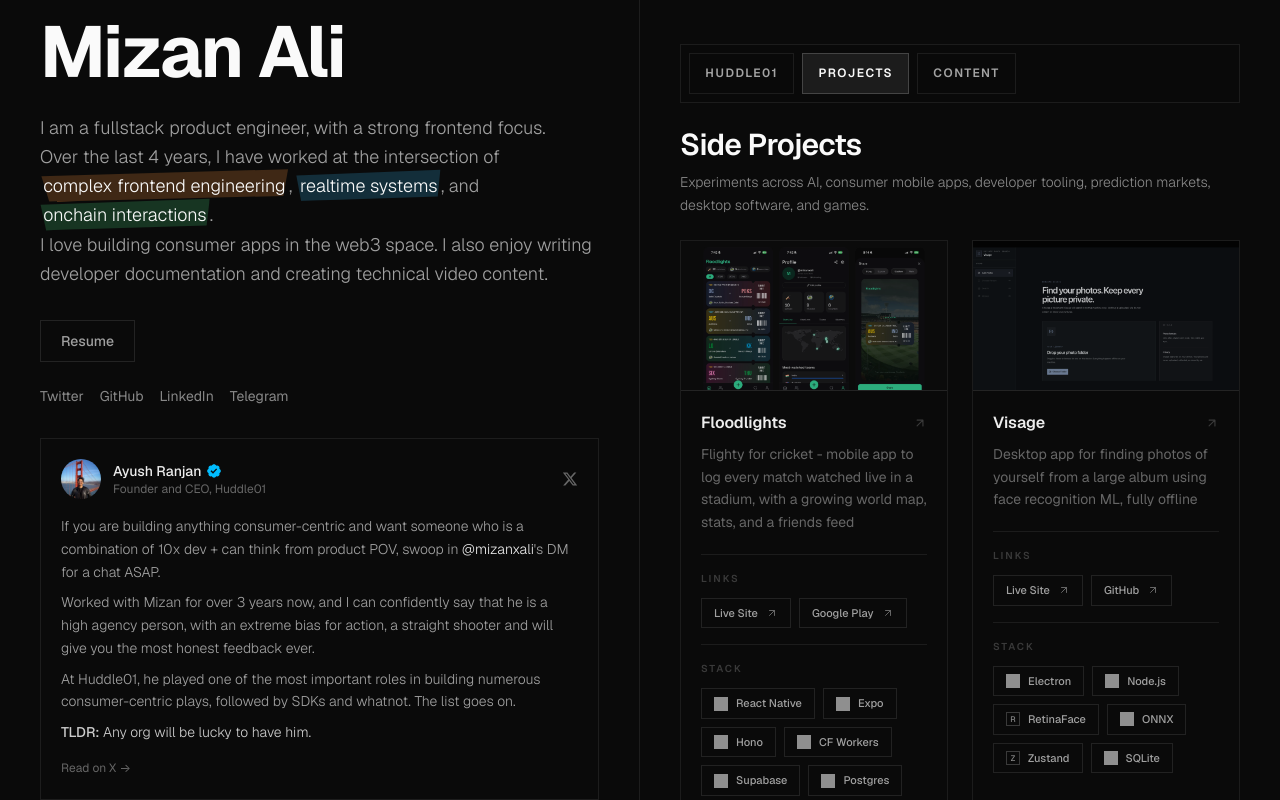
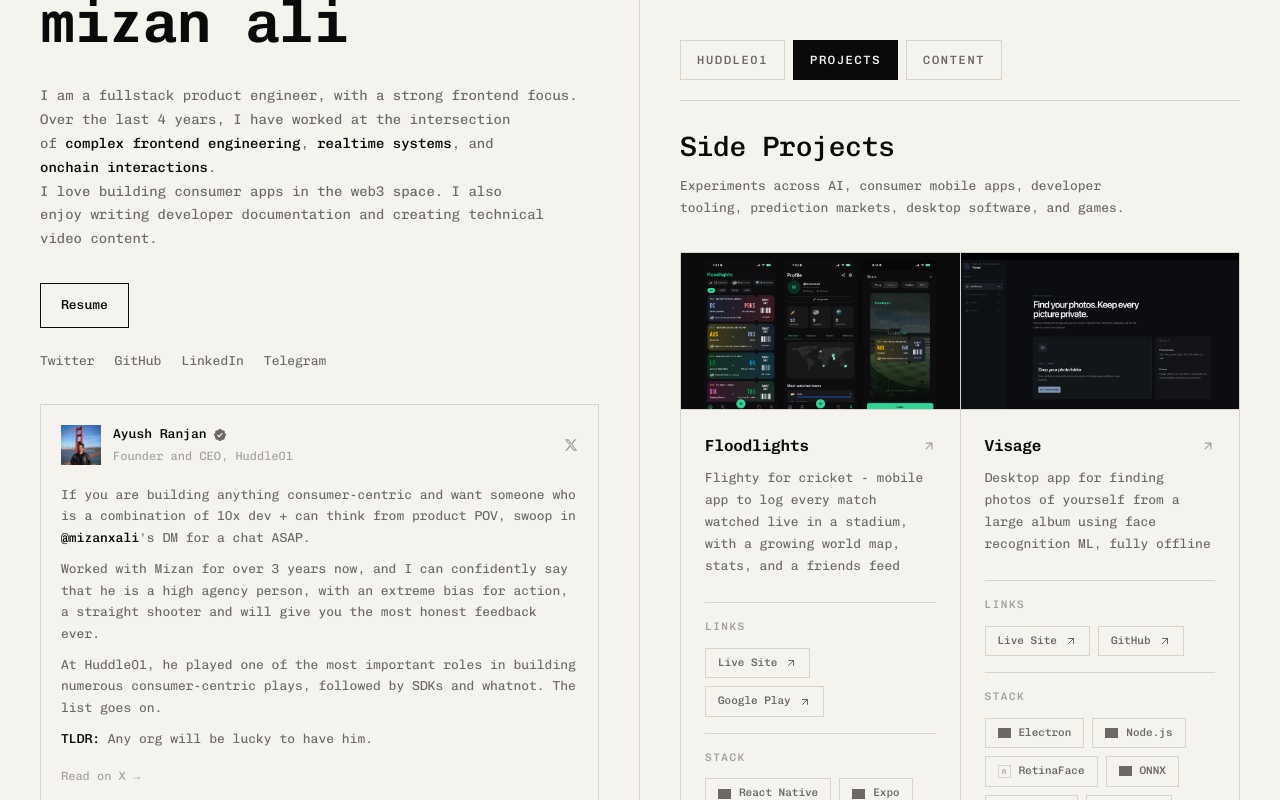
Before and after one commit to mizanxali/mizanxali.com, an Astro site: page / in a window 1280 px wide. Both pictures are taken after a click on the tab "PROJECTS". Built offline with nearby package versions, Linux system fonts and the light colour scheme; Astro itself is replaced by a stand-in of ours; grey boxes are pictures that could not be loaded.

Commit message:
design revamp

```diff
--- a/src/components/Hero.astro
+++ b/src/components/Hero.astro
@@ -3,36 +3,30 @@
 ---
 
 <section class="animate-fade-in pt-8 lg:pt-0">
-  <h1 class="mt-4 text-5xl font-bold tracking-tight leading-none md:text-7xl">
-    Mizan Ali<span
-      class="inline-block w-[3px] h-[0.85em] bg-neutral-50 ml-1 align-middle animate-blink"></span>
+  <h1
+    class="text-[clamp(36px,4.6vw,60px)] font-semibold lowercase leading-[1.02] tracking-[-0.02em] text-ink"
+  >
+    Mizan Ali<span class="caret animate-blink"></span>
   </h1>
-  <p class="mt-6 max-w-xl text-base leading-relaxed text-neutral-300 font-light md:text-lg">
+  <p class="mt-8 max-w-xl text-[14px] leading-[1.7] text-ink-faint text-pretty">
     I am a fullstack product engineer, with a strong frontend focus.<br />
     Over the last 4 years, I have worked at the intersection of
-    <span class="hero-highlight hero-highlight-frontend">complex frontend engineering</span>,
-    <span class="hero-highlight hero-highlight-realtime">realtime systems</span>, and
-    <span class="hero-highlight hero-highlight-onchain">onchain interactions</span>.<br />I love
-    building consumer apps in the web3 space. I also enjoy writing developer documentation and
-    creating technical video content.
+    <span class="em">complex frontend engineering</span>,
+    <span class="em">realtime systems</span>, and
+    <span class="em">onchain interactions</span>.<br />I love building consumer apps in the web3
+    space. I also enjoy writing developer documentation and creating technical video content.
   </p>
   <div class="mt-8 flex flex-wrap items-center gap-3">
-    <a
-      href={site.resumeUrl}
-      target="_blank"
-      rel="noopener noreferrer"
-      class="border border-white/10 px-5 py-2.5 text-sm font-medium text-neutral-300 transition-all duration-300 hover:border-white/20 hover:text-neutral-50"
-      >Resume</a
-    >
+    <a href={site.resumeUrl} target="_blank" rel="noopener noreferrer" class="btn">Resume</a>
   </div>
-  <div class="mt-6 flex flex-wrap gap-4">
+  <div class="mt-6 flex flex-wrap gap-5">
     {
       socialLinks.map((link) => (
         <a
           href={link.url}
           target="_blank"
           rel="noopener noreferrer"
-          class="text-sm text-neutral-400 transition-colors duration-300 hover:text-white"
+          class="text-[13px] text-ink-faint transition-colors duration-100 hover:text-accent"
         >
           {link.label}
         </a>
--- a/src/components/ProjectCard.astro
+++ b/src/components/ProjectCard.astro
@@ -15,48 +15,44 @@
 ---
 
 <article
-  class="group scroll-animate overflow-hidden border border-white/8 bg-neutral-950/80 transition-all duration-500 hover:border-white/16 hover:bg-neutral-900/80"
+  class="group cell cell-interactive scroll-animate"
   style={`transition-delay: ${index * 50}ms`}
 >
-  <div class="relative aspect-[16/9] overflow-hidden border-b border-white/8 bg-neutral-900">
+  <div class="relative aspect-[16/9] overflow-hidden border-b border-rule bg-panel">
     {
       project.image ? (
         <img
           src={project.image}
           alt={project.name}
           loading="lazy"
-          class="absolute inset-0 h-full w-full object-cover object-top opacity-80 transition-all duration-500 group-hover:scale-[1.03] group-hover:opacity-100"
+          class="absolute inset-0 h-full w-full object-cover object-top transition-transform duration-500 group-hover:scale-[1.03]"
         />
       ) : (
-        <div class="absolute inset-0 flex items-center justify-center bg-[linear-gradient(135deg,#101010_0%,#171717_50%,#0a0a0a_100%)]">
-          <div class="flex h-14 w-14 items-center justify-center border border-white/12 text-xl font-medium text-neutral-200">
+        <div class="absolute inset-0 flex items-center justify-center">
+          <div class="flex h-14 w-14 items-center justify-center border border-rule text-[15px] text-ink-faint">
             &lt;/&gt;
           </div>
         </div>
       )
     }
   </div>
-  <div class="p-5">
+  <div class="p-6">
     <div class="flex items-center justify-between gap-4">
-      <h4
-        class="text-base font-semibold text-neutral-100 transition-colors group-hover:text-white"
-      >
+      <h4 class="text-[16px] font-semibold tracking-[-0.01em] text-ink">
         {project.name}
       </h4>
       {
         showArrow && (
-          <ArrowUpRight class="h-3.5 w-3.5 shrink-0 text-neutral-600 transition-colors group-hover:text-neutral-300" />
+          <ArrowUpRight class="h-3.5 w-3.5 shrink-0 text-ink-ghost transition-colors duration-100 group-hover:text-ink" />
         )
       }
     </div>
-    <p
-      class="mt-2 text-sm leading-relaxed text-neutral-500 transition-colors group-hover:text-neutral-400"
-    >
+    <p class="mt-2.5 max-w-[42ch] text-[13px] leading-[1.7] text-ink-faint">
       {project.description}
     </p>
 
-    <div class="mt-5 border-t border-white/8 pt-4">
-      <p class="text-[10px] font-semibold uppercase tracking-[0.2em] text-neutral-600">Links</p>
+    <div class="mt-6 border-t border-rule pt-4">
+      <p class="label">Links</p>
       <div class="mt-3 flex flex-wrap gap-2">
         {
           project.links.map((link) => (
@@ -64,18 +60,18 @@
               href={link.url}
               target="_blank"
               rel="noopener noreferrer"
-              class="inline-flex items-center gap-2 border border-white/10 px-3 py-1.5 text-[11px] font-medium text-neutral-300 transition-all duration-300 hover:border-white/20 hover:bg-white/4 hover:text-white"
+              class="inline-flex items-center gap-2 border border-rule px-3 py-1.5 text-[11px] font-medium text-ink-faint transition-colors duration-100 hover:border-ink hover:bg-ink hover:text-bg"
             >
               <span>{link.label}</span>
-              <ArrowUpRight class="h-3 w-3 text-neutral-500 transition-colors group-hover:text-neutral-300" />
+              <ArrowUpRight class="h-3 w-3" />
             </a>
           ))
         }
       </div>
     </div>
 
-    <div class="mt-4 border-t border-white/8 pt-4">
-      <p class="text-[10px] font-semibold uppercase tracking-[0.2em] text-neutral-600">Stack</p>
+    <div class="mt-4 border-t border-rule pt-4">
+      <p class="label">Stack</p>
       <div class="mt-3 flex flex-wrap gap-2">
         {project.tech.map((tech) => <TechBadge tech={tech} />)}
       </div>
--- a/src/components/Sidebar.astro
+++ b/src/components/Sidebar.astro
@@ -4,7 +4,7 @@
 ---
 
 <aside
-  class="border-b border-white/8 px-6 py-8 lg:flex lg:h-screen lg:flex-col lg:justify-center lg:border-b-0 lg:border-r lg:px-10 lg:py-10"
+  class="border-b border-rule px-6 py-8 lg:flex lg:h-screen lg:flex-col lg:justify-center lg:overflow-y-auto lg:border-b-0 lg:border-r lg:px-10 lg:py-10"
 >
   <div>
     <Hero />
--- a/src/components/TechBadge.astro
+++ b/src/components/TechBadge.astro
@@ -8,35 +8,20 @@
 const { tech } = Astro.props;
 
 const meta = techMeta[tech];
-const iconUrl = meta?.slug
-  ? `https://cdn.simpleicons.org/${meta.slug}${meta.color ? `/${meta.color}` : ""}`
-  : null;
+// The mark is used as a mask, so only its silhouette matters — the brand
+// color the CDN paints it in is discarded and the ink token takes over.
+const iconUrl = meta?.slug ? `https://cdn.simpleicons.org/${meta.slug}` : null;
 ---
 
 <span
-  class="inline-flex items-center gap-2 border border-white/10 px-3 py-1.5 text-[11px] font-medium text-neutral-300"
+  class="inline-flex items-center gap-2 border border-rule px-3 py-1.5 text-[11px] font-medium text-ink-faint"
 >
   {
     iconUrl ? (
-      <>
-        <img
-          src={iconUrl}
-          alt=""
-          loading="lazy"
-          class="h-3.5 w-3.5 opacity-90"
-          onerror="this.style.display='none'; this.nextElementSibling.style.display='flex';"
-        />
-        <span class="hidden h-3.5 w-3.5 items-center justify-center border border-white/20 text-[7px] uppercase leading-none text-neutral-400">
-          {meta?.fallback ?? tech.slice(0, 2)}
-        </span>
-      </>
-    ) : meta?.fallback ? (
-      <span class="flex h-3.5 w-3.5 items-center justify-center border border-white/20 text-[7px] uppercase leading-none text-neutral-400">
-        {meta.fallback}
-      </span>
+      <span class="tech-icon" style={`--icon: url('${iconUrl}')`} aria-hidden="true" />
     ) : (
-      <span class="flex h-3.5 w-3.5 items-center justify-center border border-white/20 text-[8px] uppercase text-neutral-400">
-        {tech.slice(0, 1)}
+      <span class="tech-fallback" aria-hidden="true">
+        {meta?.fallback ?? tech.slice(0, 1)}
       </span>
     )
   }
--- a/src/components/Testimonial.astro
+++ b/src/components/Testimonial.astro
@@ -9,7 +9,7 @@
     href={testimonial.url}
     target="_blank"
     rel="noopener noreferrer"
-    class="group block border border-white/8 bg-neutral-950/80 p-5 transition-all duration-300 hover:border-white/16 hover:bg-neutral-900/80"
+    class="group relative block border border-rule bg-bg p-5 cell-interactive"
   >
     <div class="flex items-center gap-3">
       <img
@@ -18,26 +18,26 @@
         width="40"
         height="40"
         loading="lazy"
-        class="h-10 w-10 shrink-0 rounded-full object-cover"
+        class="h-10 w-10 shrink-0 object-cover"
       />
       <div class="min-w-0">
-        <div class="flex items-center gap-1">
-          <span class="text-sm font-medium text-neutral-100">{testimonial.author}</span>
-          <VerifiedBadge class="h-4 w-4 shrink-0 text-sky-400" />
+        <div class="flex items-center gap-1.5">
+          <span class="text-[13px] font-medium text-ink">{testimonial.author}</span>
+          <VerifiedBadge class="h-3.5 w-3.5 shrink-0 text-ink-faint" />
         </div>
-        <p class="text-xs text-neutral-500">{testimonial.role}</p>
+        <p class="mt-0.5 text-[12px] text-ink-ghost">{testimonial.role}</p>
       </div>
       <span
-        class="ml-auto shrink-0 text-neutral-500 transition-colors duration-300 group-hover:text-neutral-200"
+        class="ml-auto shrink-0 text-ink-ghost transition-colors duration-100 group-hover:text-ink"
       >
-        <XLogo class="h-4 w-4" />
+        <XLogo class="h-3.5 w-3.5" />
       </span>
     </div>
-    <div class="mt-4 space-y-2 text-sm font-light leading-relaxed text-neutral-300">
+    <div class="mt-5 space-y-2.5 text-[13px] leading-[1.65] text-ink-faint">
       <p>
         If you are building anything consumer-centric and want someone who is a combination of 10x
         dev + can think from product POV, swoop in
-        <span class="text-neutral-100">@mizanxali</span>'s DM for a chat ASAP.
+        <span class="em">@mizanxali</span>'s DM for a chat ASAP.
       </p>
       <p>
         Worked with Mizan for over 3 years now, and I can confidently say that he is a high agency
@@ -48,12 +48,12 @@
         At Huddle01, he played one of the most important roles in building numerous
         consumer-centric plays, followed by SDKs and whatnot. The list goes on.
       </p>
-      <p class="text-neutral-200">
-        <span class="font-medium">TLDR:</span> Any org will be lucky to have him.
+      <p>
+        <span class="em">TLDR:</span> Any org will be lucky to have him.
       </p>
     </div>
     <span
-      class="mt-4 inline-block text-xs text-neutral-500 transition-colors duration-300 group-hover:text-neutral-200"
+      class="mt-4 inline-block text-[12px] text-ink-ghost transition-colors duration-100 group-hover:text-accent"
       >Read on X →</span
     >
   </a>
--- a/src/components/WorkPanel.astro
+++ b/src/components/WorkPanel.astro
@@ -19,8 +19,12 @@
   hidden={hidden}
 >
   <div class="scroll-animate">
-    <h3 class="text-2xl font-semibold tracking-tight md:text-3xl">{title}</h3>
-    <p class="mt-2 max-w-2xl text-sm font-light leading-relaxed text-neutral-400">
+    <h3
+      class="text-[clamp(20px,4.2vw,28px)] font-medium leading-[1.25] tracking-[-0.01em] text-ink"
+    >
+      {title}
+    </h3>
+    <p class="mt-3 max-w-[62ch] text-[13px] leading-[1.7] text-ink-faint">
       {description}
     </p>
   </div>
--- a/src/components/WorkTabs.astro
+++ b/src/components/WorkTabs.astro
@@ -2,9 +2,14 @@
 import { workTabs } from "../data/site";
 ---
 
-<div class="sticky top-0 z-20 -mx-2 px-2 pb-6 pt-1">
-  <div class="border border-white/8 bg-neutral-950/85 p-2 backdrop-blur">
-    <div class="flex flex-wrap gap-2" role="tablist" aria-label="Work sections">
+{/* The bar carries the pane's top padding so that when it sticks, its opaque
+    fill covers everything scrolling underneath. */}
+<div class="sticky top-0 z-20 -mx-2 bg-bg px-2 pt-8 pb-7 lg:pt-10">
+  <div
+    class="flex flex-wrap gap-2 border-b border-rule pb-5"
+    role="tablist"
+    aria-label="Work sections"
+  >
     {
       workTabs.map((tab, i) => (
         <button
@@ -23,4 +28,3 @@
     }
   </div>
 </div>
-</div>
--- a/src/layouts/BaseLayout.astro
+++ b/src/layouts/BaseLayout.astro
@@ -9,23 +9,26 @@
 const { title, description } = Astro.props;
 ---
 
-<html lang="en" class="dark">
+<html lang="en">
   <head>
     <meta charset="utf-8" />
     <meta name="viewport" content="width=device-width, initial-scale=1" />
     <title>{title}</title>
     <meta name="description" content={description} />
+    <meta name="theme-color" content="#f5f3ee" media="(prefers-color-scheme: light)" />
+    <meta name="theme-color" content="#111110" media="(prefers-color-scheme: dark)" />
     <link rel="icon" href="/favicon.ico" sizes="any" />
-    <link rel="preconnect" href="https://fonts.googleapis.com" />
-    <link rel="preconnect" href="https://fonts.gstatic.com" crossorigin />
     <link
-      href="https://fonts.googleapis.com/css2?family=Geist:wght@300;400;500;600;700&display=swap"
-      rel="stylesheet"
+      rel="preload"
+      href="/fonts/ChivoMono-VariableFont_wght.ttf"
+      as="font"
+      type="font/ttf"
+      crossorigin
     />
     <script defer src="https://assets.onedollarstats.com/stonks.js"></script>
   </head>
   <body
-    class="bg-neutral-950 text-neutral-50 font-geist antialiased selection:bg-white/20 lg:overflow-hidden"
+    class="bg-bg text-ink font-mono antialiased selection:bg-ink selection:text-bg lg:overflow-hidden"
   >
     <slot />
   </body>
--- a/src/pages/index.astro
+++ b/src/pages/index.astro
@@ -10,7 +10,7 @@
 import { personalProjects } from "../data/personalProjects";
 import { site } from "../data/site";
 
-const gridClass = "mt-6 grid grid-cols-1 gap-6 xl:grid-cols-2";
+const gridClass = "mt-8 cell-grid";
 ---
 
 <BaseLayout title={site.title} description={site.description}>
@@ -18,7 +18,10 @@
     <div class="lg:grid lg:h-screen lg:grid-cols-2">
       <Sidebar />
 
-      <main id="content-pane" class="px-6 py-8 lg:h-screen lg:overflow-y-auto lg:px-10 lg:py-10">
+      <main
+        id="content-pane"
+        class="px-6 pb-8 lg:h-screen lg:overflow-y-auto lg:px-10 lg:pb-10"
+      >
         <section id="work" class="scroll-mt-24">
           <div class="max-w-4xl">
             <WorkTabs />
@@ -51,13 +54,12 @@
                 }
               </div>
 
-              <p class="mt-5 text-sm font-light text-neutral-500 scroll-animate">
+              <p class="scroll-animate mt-6 text-[13px] leading-[1.7] text-ink-faint">
                 + more on <a
                   href={site.githubUrl}
                   target="_blank"
                   rel="noopener noreferrer"
-                  class="text-neutral-300 underline decoration-neutral-700 underline-offset-4 transition-all duration-300 hover:text-white hover:decoration-neutral-400"
-                  >GitHub</a
+                  class="link">GitHub</a
                 >
               </p>
             </WorkPanel>
--- a/src/styles/components.css
+++ b/src/styles/components.css
@@ -1,74 +1,107 @@
-/* Hero */
+/* Type */
 
-.hero-highlight {
-  position: relative;
-  display: inline-block;
-  padding: 0 0.18em;
-  color: rgb(250 250 250);
-  isolation: isolate;
+/* Emphasis inside body copy: ink weight, no fills and no glows. Accent is
+   held back for the caret, hovers, and the card edge. */
+.em {
+  color: var(--ink);
+  font-weight: 500;
 }
 
-.hero-highlight::before {
-  content: "";
-  position: absolute;
-  inset: -0.1em -0.08em 0;
-  background: var(--highlight-fill);
-  clip-path: polygon(1% 18%, 99% 6%, 97% 92%, 4% 100%);
-  box-shadow:
-    0 0 0 1px var(--highlight-border),
-    0 0 24px var(--highlight-glow);
-  transform: rotate(-0.8deg);
-  transform-origin: center;
-  z-index: -1;
+.caret {
+  display: inline-block;
+  width: 3px;
+  height: 0.8em;
+  margin-left: 0.12em;
+  background: var(--accent);
+  vertical-align: baseline;
 }
 
-.hero-highlight-frontend {
-  --highlight-fill: rgba(251, 146, 60, 0.22);
-  --highlight-border: rgba(251, 146, 60, 0.34);
-  --highlight-glow: rgba(251, 146, 60, 0.24);
+/* Small uppercase label that opens a block — the eyebrow treatment. */
+.label {
+  font-size: 11px;
+  font-weight: 500;
+  letter-spacing: 0.14em;
+  text-transform: uppercase;
+  color: var(--ink-ghost);
 }
 
-.hero-highlight-realtime {
-  --highlight-fill: rgba(56, 189, 248, 0.2);
-  --highlight-border: rgba(56, 189, 248, 0.32);
-  --highlight-glow: rgba(56, 189, 248, 0.22);
+/* Buttons — 1px ink border, sharp corners, instant ink/background
+   inversion on hover. Never accent-filled. */
+.btn {
+  display: inline-flex;
+  align-items: center;
+  gap: 10px;
+  font-size: 13px;
+  font-weight: 500;
+  padding: 12px 20px;
+  border: 1px solid var(--ink);
+  background: transparent;
+  color: var(--ink);
+  text-decoration: none;
+  cursor: pointer;
+  transition:
+    background 0.12s,
+    color 0.12s;
 }
 
-.hero-highlight-onchain {
-  --highlight-fill: rgba(74, 222, 128, 0.2);
-  --highlight-border: rgba(74, 222, 128, 0.32);
-  --highlight-glow: rgba(74, 222, 128, 0.22);
+.btn:hover {
+  background: var(--ink);
+  color: var(--bg);
+}
+
+.btn:focus-visible {
+  outline: 2px solid var(--accent);
+  outline-offset: 2px;
+}
+
+/* Inline text link */
+.link {
+  color: var(--ink);
+  text-decoration: underline;
+  text-decoration-color: var(--rule);
+  text-underline-offset: 4px;
+  text-decoration-thickness: 1px;
+  transition:
+    color 0.12s ease,
+    text-decoration-color 0.12s ease;
+}
+
+.link:hover {
+  color: var(--accent);
+  text-decoration-color: var(--accent);
 }
 
 /* Work tabs */
 
 .work-tab {
-  border: 1px solid rgba(250, 250, 250, 0.08);
-  padding: 0.65rem 0.95rem;
-  font-size: 0.75rem;
-  font-weight: 600;
-  letter-spacing: 0.12em;
+  border: 1px solid var(--rule);
+  background: transparent;
+  padding: 10px 16px;
+  font-size: 12px;
+  font-weight: 500;
+  letter-spacing: 0.14em;
   text-transform: uppercase;
-  color: rgb(163 163 163);
+  color: var(--ink-faint);
+  cursor: pointer;
   transition:
-    border-color 0.25s ease,
-    background-color 0.25s ease,
-    color 0.25s ease;
+    border-color 0.12s,
+    background-color 0.12s,
+    color 0.12s;
 }
 
 .work-tab:hover {
-  border-color: rgba(250, 250, 250, 0.18);
-  color: rgb(245 245 245);
+  border-color: var(--ink);
+  color: var(--ink);
 }
 
 .work-tab[aria-selected="true"] {
-  border-color: rgba(250, 250, 250, 0.18);
-  background: rgba(250, 250, 250, 0.08);
-  color: rgb(250 250 250);
+  border-color: var(--ink);
+  background: var(--ink);
+  color: var(--bg);
 }
 
 .work-tab:focus-visible {
-  outline: 2px solid rgba(250, 250, 250, 0.24);
+  outline: 2px solid var(--accent);
   outline-offset: 2px;
 }
 
@@ -76,23 +109,104 @@
   display: none;
 }
 
-/* Desktop content pane */
+/* Structure is drawn: grids of cells sharing one 1px rule between them. */
 
-#content-pane {
-  scrollbar-width: thin;
-  scrollbar-color: rgba(250, 250, 250, 0.14) transparent;
+.cell-grid {
+  display: grid;
+  grid-template-columns: 1fr;
+  border-top: 1px solid var(--rule);
+  border-left: 1px solid var(--rule);
 }
 
-#content-pane::-webkit-scrollbar {
+@media (min-width: 1280px) {
+  .cell-grid {
+    grid-template-columns: repeat(2, 1fr);
+  }
+}
+
+.cell {
+  position: relative;
+  display: flex;
+  flex-direction: column;
+  border-right: 1px solid var(--rule);
+  border-bottom: 1px solid var(--rule);
+  background: var(--bg);
+}
+
+/* Hover lifts the cell onto the raised fill and marks it with a 2px accent
+   edge — the only place accent carries weight in a card. */
+.cell-interactive {
+  transition: background-color 0.12s;
+}
+
+.cell-interactive::before {
+  content: "";
+  position: absolute;
+  left: 0;
+  top: 0;
+  bottom: 0;
+  width: 2px;
+  background: var(--accent);
+  opacity: 0;
+  transition: opacity 0.12s;
+  pointer-events: none;
+  z-index: 2;
+}
+
+.cell-interactive:hover {
+  background: var(--panel);
+}
+
+.cell-interactive:hover::before {
+  opacity: 1;
+}
+
+/* Tech badges — brand marks are masked to ink so the row stays monochrome. */
+
+.tech-icon {
+  width: 13px;
+  height: 13px;
+  flex-shrink: 0;
+  background-color: var(--ink-faint);
+  -webkit-mask: var(--icon) center / contain no-repeat;
+  mask: var(--icon) center / contain no-repeat;
+}
+
+.tech-fallback {
+  display: flex;
+  width: 13px;
+  height: 13px;
+  flex-shrink: 0;
+  align-items: center;
+  justify-content: center;
+  border: 1px solid var(--rule);
+  font-size: 7px;
+  line-height: 1;
+  text-transform: uppercase;
+  color: var(--ink-ghost);
+}
+
+/* Desktop panes */
+
+#content-pane,
+aside {
+  scrollbar-width: thin;
+  scrollbar-color: var(--ink-ghost) transparent;
+}
+
+#content-pane::-webkit-scrollbar,
+aside::-webkit-scrollbar {
   width: 10px;
 }
 
-#content-pane::-webkit-scrollbar-track {
+#content-pane::-webkit-scrollbar-track,
+aside::-webkit-scrollbar-track {
   background: transparent;
 }
 
-#content-pane::-webkit-scrollbar-thumb {
+#content-pane::-webkit-scrollbar-thumb,
+aside::-webkit-scrollbar-thumb {
   border: 3px solid transparent;
-  background: rgba(250, 250, 250, 0.14);
+  background: var(--ink-ghost);
   background-clip: content-box;
 }
--- /dev/null
+++ b/src/styles/fonts.css
@@ -0,0 +1,18 @@
+/* One typeface for everything — headlines, body, UI. Ships from public/fonts,
+   copied from iii so the two sites render identically. */
+
+@font-face {
+  font-family: "Chivo Mono";
+  src: url("/fonts/ChivoMono-VariableFont_wght.ttf") format("truetype-variations");
+  font-weight: 100 900;
+  font-style: normal;
+  font-display: swap;
+}
+
+@font-face {
+  font-family: "Chivo Mono";
+  src: url("/fonts/ChivoMono-Italic-VariableFont_wght.ttf") format("truetype-variations");
+  font-weight: 100 900;
+  font-style: italic;
+  font-display: swap;
+}
--- a/src/styles/global.css
+++ b/src/styles/global.css
@@ -1,26 +1,49 @@
 @import "tailwindcss";
+@import "./fonts.css";
+@import "./tokens.css";
 @import "./animations.css";
 @import "./components.css";
 
+/* Tailwind's stock palette and radius scale are cleared out: every color has
+   to come from a token (see tokens.css), and the idiom is sharp rectangles. */
 @theme {
-  --font-geist: "Geist", system-ui, -apple-system, sans-serif;
-  --color-neutral-950: #0a0a0a;
-  --color-neutral-900: #111111;
-  --color-neutral-800: #1a1a1a;
-  --color-neutral-700: #2a2a2a;
-  --color-neutral-600: #3a3a3a;
-  --color-neutral-500: #666666;
-  --color-neutral-400: #888888;
-  --color-neutral-300: #a0a0a0;
-  --color-neutral-200: #cccccc;
-  --color-neutral-100: #ededed;
-  --color-neutral-50: #fafafa;
+  --color-*: initial;
+  --radius-*: initial;
+
+  --font-mono: "Chivo Mono", ui-monospace, monospace;
+
+  --color-bg: var(--bg);
+  --color-panel: var(--panel);
+  --color-paper-2: var(--paper-2);
+  --color-ink: var(--ink);
+  --color-ink-2: var(--ink-2);
+  --color-ink-faint: var(--ink-faint);
+  --color-ink-ghost: var(--ink-ghost);
+  --color-rule: var(--rule);
+  --color-rule-2: var(--rule-2);
+  --color-accent: var(--accent);
+  --color-transparent: transparent;
+  --color-current: currentColor;
+}
+
+*,
+*::before,
+*::after {
+  border-color: var(--rule);
+  font-variant-ligatures: none;
+  font-feature-settings:
+    "liga" 0,
+    "clig" 0,
+    "calt" 0,
+    "dlig" 0;
 }
 
 html {
   scroll-behavior: smooth;
   scroll-padding-top: 3.5rem;
-  background: #0a0a0a;
+  background: var(--bg);
+  color: var(--ink);
+  text-rendering: geometricPrecision;
 }
 
 body {
--- /dev/null
+++ b/src/styles/tokens.css
@@ -0,0 +1,43 @@
+/* Design tokens ported from iii (website/src/styles/landing.css `:root` for
+   light, website/src/components/ThemeInit.astro for dark). Values are kept
+   identical so this site reads as the same design language.
+
+   The accent CHANGES with theme — orange in light, blue in dark — which is
+   why nothing may hardcode a hex; always write var(--accent). */
+
+:root {
+  --bg: #f5f3ee;
+  --panel: #e9e6e2;
+  --ink: #0a0a0a;
+  --ink-2: #1a1a1a;
+  --ink-soft: #1a1a1a;
+  --ink-faint: #6b6865;
+  --ink-ghost: #a3a09c;
+  --mute: #6b6865;
+  --mute-2: #a3a09c;
+  --rule: #d8d4cb;
+  --rule-2: #e6e3df;
+  --accent: #ff5a1f;
+  --paper: #f5f3ee;
+  --paper-2: #ebe8e3;
+}
+
+@media (prefers-color-scheme: dark) {
+  :root {
+    color-scheme: dark;
+    --bg: #111110;
+    --panel: #1a1916;
+    --ink: #f2f0ed;
+    --ink-2: #e2dfd9;
+    --ink-soft: #e2dfd9;
+    --ink-faint: #9c9893;
+    --ink-ghost: #5d5a55;
+    --mute: #9c9893;
+    --mute-2: #5d5a55;
+    --rule: #2a2926;
+    --rule-2: #1f1e1c;
+    --accent: #3ea8ff;
+    --paper: #111110;
+    --paper-2: #222220;
+  }
+}
```
Also changed, not shown: src/components/ContentCard.astro (+11 -16 lines), src/styles/animations.css (+13 -0 lines), public/fonts/ChivoMono-Italic-VariableFont_wght.ttf (added), public/fonts/ChivoMono-VariableFont_wght.ttf (added). Lines whose indentation alone changed are shown as unchanged.
